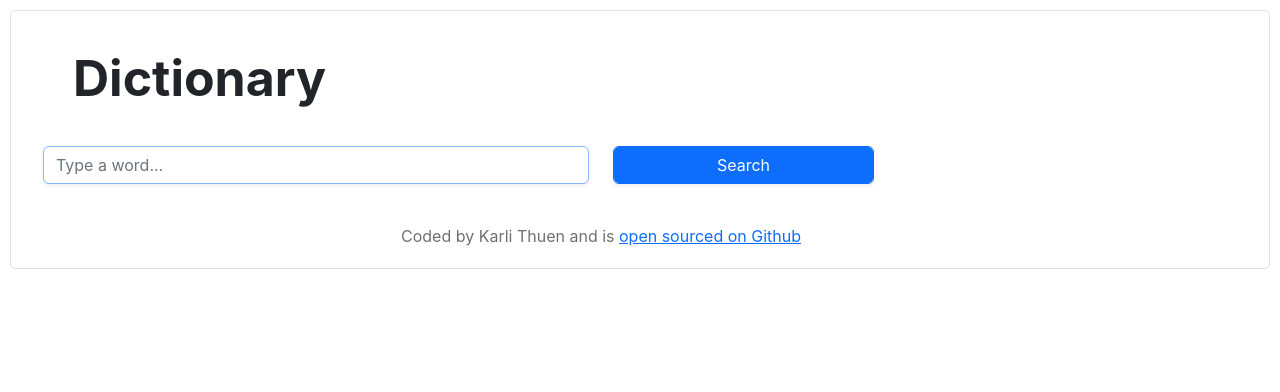
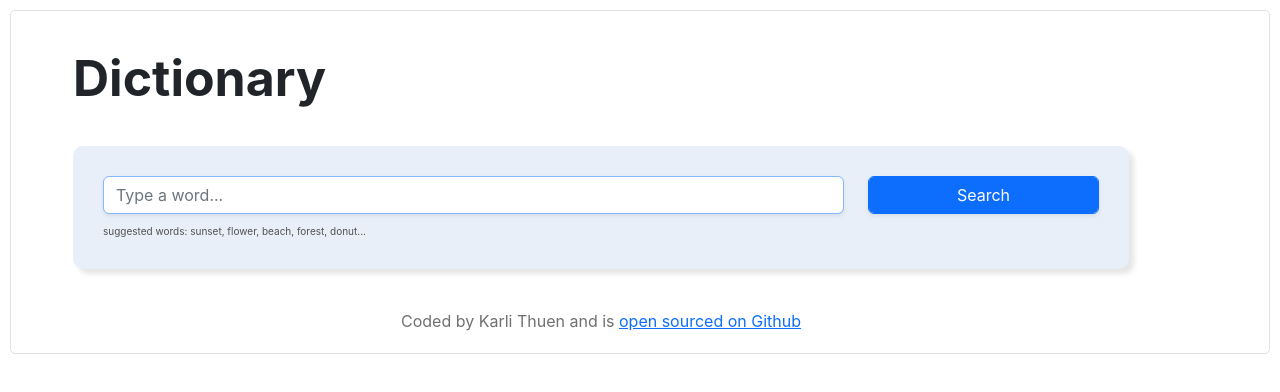
Before and after one commit to karlitm5150/dictionary-app, a React (Create React App) app: page / in a window 1280 px wide. Shown: the top 392 px of the page. Built offline with nearby package versions, Linux system fonts and the light colour scheme; no server answers.

Commit message:
more dictionary fine tuning

```diff
--- a/src/App.js
+++ b/src/App.js
@@ -10,7 +10,7 @@ export default function App() {
         Dictionary
       </header>
       <main>
-        <Dictionary />
+        <Dictionary defaultKeyword="dictionary" />
       </main>
       <footer className="App-footer">
         Coded by Karli Thuen and is {" "}
--- a/src/Dictionary.css
+++ b/src/Dictionary.css
@@ -0,0 +1,12 @@
+.Dictionary section {
+    background: #E8EFF9;
+    padding: 30px;
+    border-radius: 10px;
+    box-shadow: 5px 5px 5px rgba(0,0,0,0.1);
+    margin: 30px;
+}
+.Dictionary .hint {
+    font-size: 10px;
+    margin-top: 10px;
+    color: #515151;
+}
--- a/src/Dictionary.js
+++ b/src/Dictionary.js
@@ -3,31 +3,41 @@ import axios from "axios";
 import "./Dictionary.css";
 import Results from "./Results";
 
-export default function Dictionary() {
-let [keyword, setKeyword] = useState("");
+export default function Dictionary(props) {
+let [keyword, setKeyword] = useState(props.defaultKeyword);
 let [results, setResults] = useState(null);
+let [loaded, setLoaded] = useState(false);
 
     function handleResponse(response) {
     setResults(response.data[0]);
     }
 
-    function search(event) {
-        event.preventDefault();
-
+    function search() {
         let apiUrl = `https://api.dictionaryapi.dev/api/v2/entries/en_US/${keyword}`;
         axios.get(apiUrl).then(handleResponse);
     }
 
+    function handleSubmit(event) {
+        event.preventDefault();
+        search();
+    }
 
     function handleKeywordChange(event) {
         setKeyword(event.target.value);
     }
 
-    return (
+    function load() {
+        setLoaded(true);
+        search();
+    }
+
+    if (loaded) {
+      return (
         <div className="Dictionary">
-            <form onSubmit={search} className="search-form">
+            <section>
+            <form onSubmit={handleSubmit} className="search-form">
                 <div className="row">
-                    <div className="col-6">
+                    <div className="col-9">
                     <input
                         type="search"
                         onChange={handleKeywordChange}
@@ -46,7 +56,17 @@ let [results, setResults] = useState(null);
                     </div>
                 </div>
             </form>
+            <div className="hint">
+                suggested words: sunset, flower, beach, forest, donut...
+            </div>
+            </section>
             <Results results={results} />
         </div>
     );
+    } else {
+        load();
+        return "Loading...";
+    }
+
+
 }
--- /dev/null
+++ b/src/Results.css
@@ -0,0 +1,4 @@
+.Results h2 {
+    font-size: 35px;
+    font-weight: bold;
+}
--- a/src/Results.js
+++ b/src/Results.js
@@ -1,11 +1,13 @@
 import React from "react";
 import Meaning from "./Meaning";
 import Phonetic from "./Phonetic";
+import "./Results.css";
 
 export default function Results(props) {
     if (props.results) {
          return (
          <div className="Results">
+             <section>
              <h2>{props.results.word}</h2>
              {props.results.phonetics.map(function(phonetic, index) {
                  return (
@@ -14,11 +16,12 @@ export default function Results(props) {
                     </div>
                  )
              })}
+             </section>
              {props.results.meanings.map(function(meaning, index) {
                 return (
-                 <div key={index}>
+                 <section key={index}>
                      <Meaning meaning={meaning} />
-                </div>
+                </section>
                      );
              })}
         </div>
```
